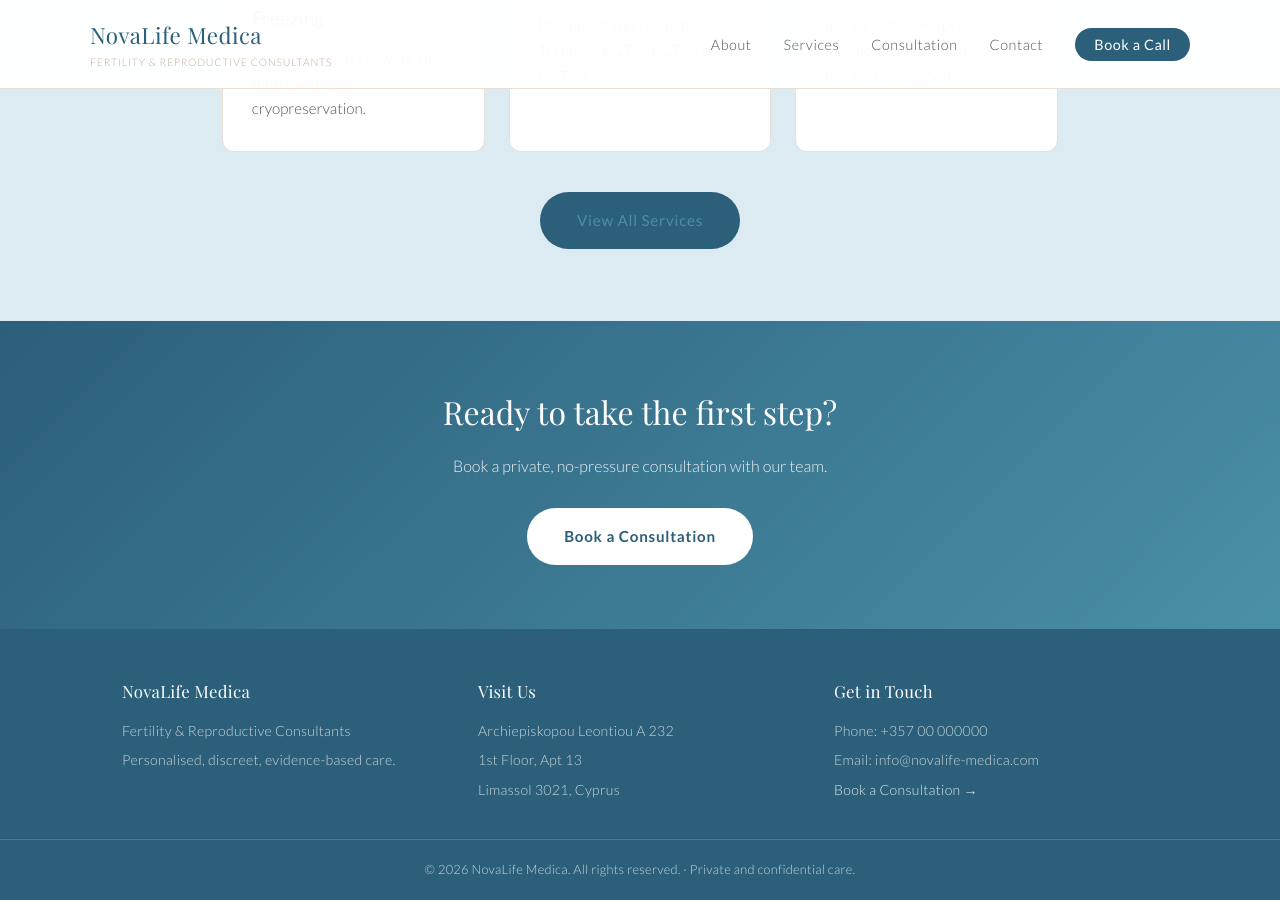
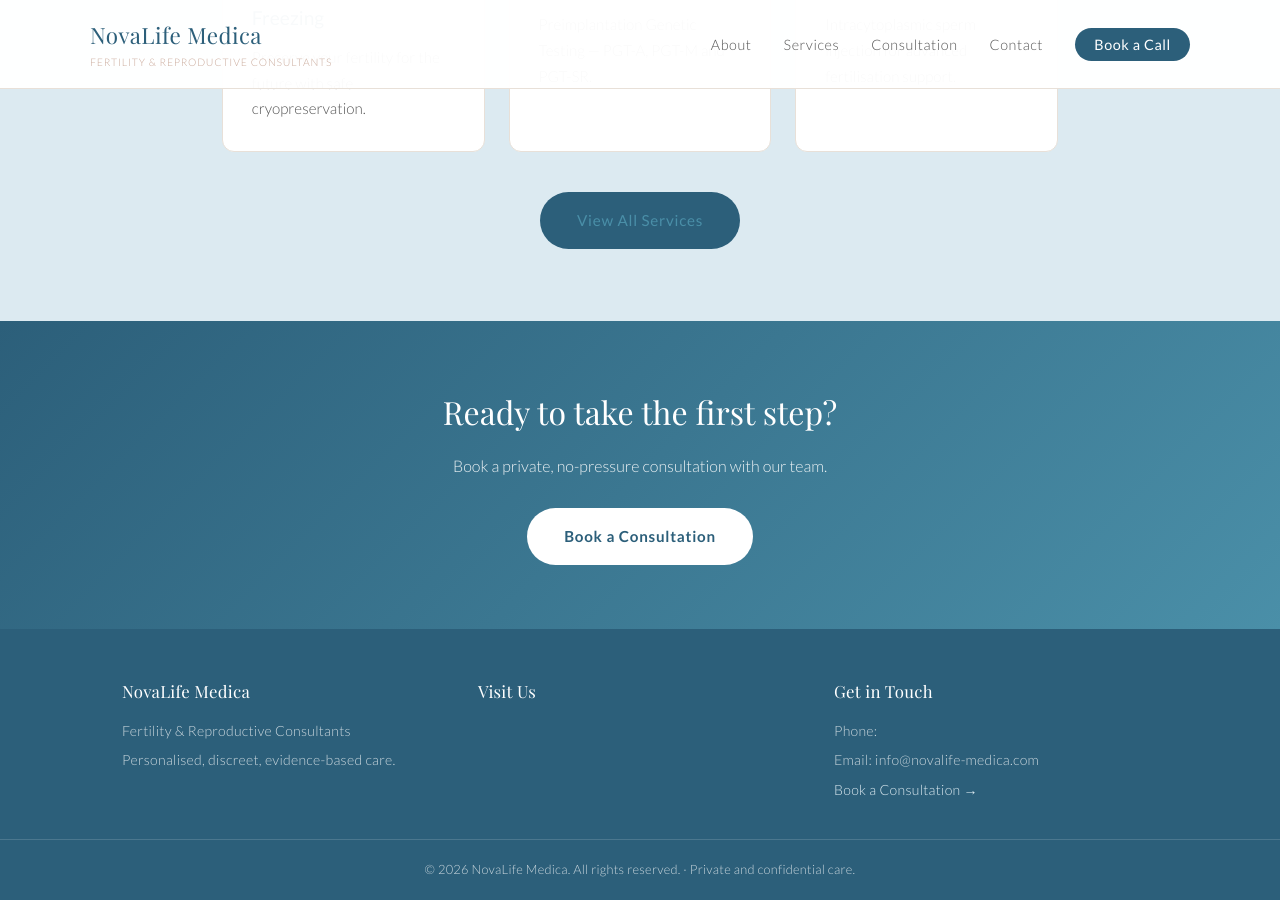
Before and after one commit to NnGitH/Fertility-Clinic-Website, a Jekyll site: the page built from index.md, in a window 1280 px wide and 900 px high, scrolled down 1738 px. Built offline with Jekyll 4.4.1, drawn with Linux system fonts in a browser that asks for light colours; part of the change alters nothing that is shown.

Commit message:
Update _config.yml

```diff
--- a/_config.yml
+++ b/_config.yml
@@ -1,32 +1,8 @@
 title: NovaLife Medica
-tagline: Fertility & Reproductive Consultants
+tagline: Fertility & Reproductive Consultants — Cyprus
 email: info@novalife-medica.com
-description: >-
-  NovaLife Medica offers clinical decision-led fertility and reproductive
-  health consultation in Limassol, Cyprus. Personalised, discreet and
-  evidence-based care for your journey to parenthood.
-baseurl: "/fertility-clinic"
-url: "https://nngith.github.io"
+description: Expert fertility consultation in Cyprus. Compassionate, discreet, and personalised care for your journey to parenthood.
+baseurl: "/Fertility-Clinic"
+url: "https://NnGith.github.io"
 markdown: kramdown
 permalink: pretty
-
-# =========================================================
-#  QUICK-EDIT SETTINGS  (change these values, no code needed)
-# =========================================================
-# Booking link (Calendly) — replace with your real Calendly URL.
-calendly_url: "https://calendly.com/your-calendly-username/consultation"
-
-# Formspree form endpoint — replace XXXXXXXX with your form ID
-# from https://formspree.io  (see instructions in consultation.md).
-formspree_id: "XXXXXXXX"
-
-# Contact details — fill these in (they appear on the Contact page & footer).
-phone: "+357 00 000000"
-whatsapp: "+357 00 000000"
-address_line1: "Archiepiskopou Leontiou A 232"
-address_line2: "1st Floor, Apt 13"
-address_city: "Limassol 3021, Cyprus"
-# Operating hours (edit freely)
-hours_weekday: "Monday – Friday: 9:00 – 17:00"
-hours_saturday: "Saturday: By appointment"
-hours_sunday: "Sunday: Closed"
```
